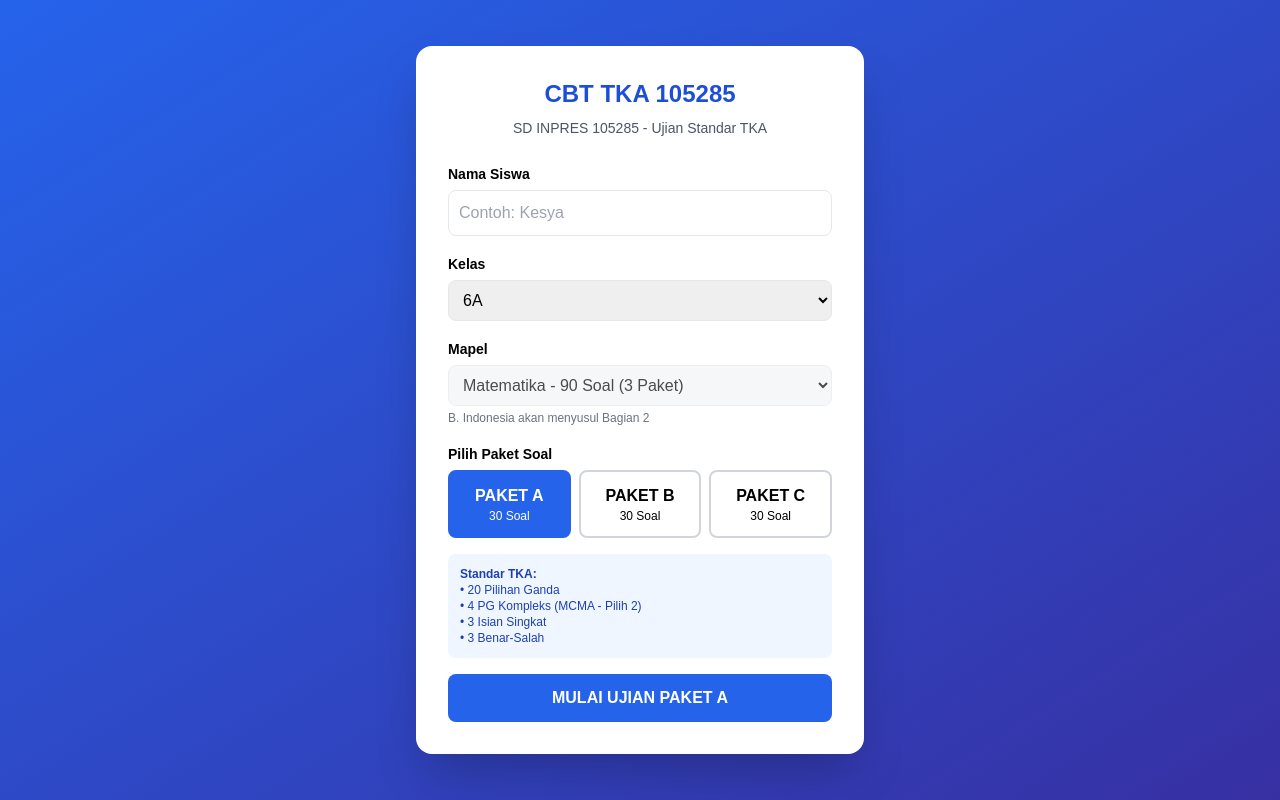
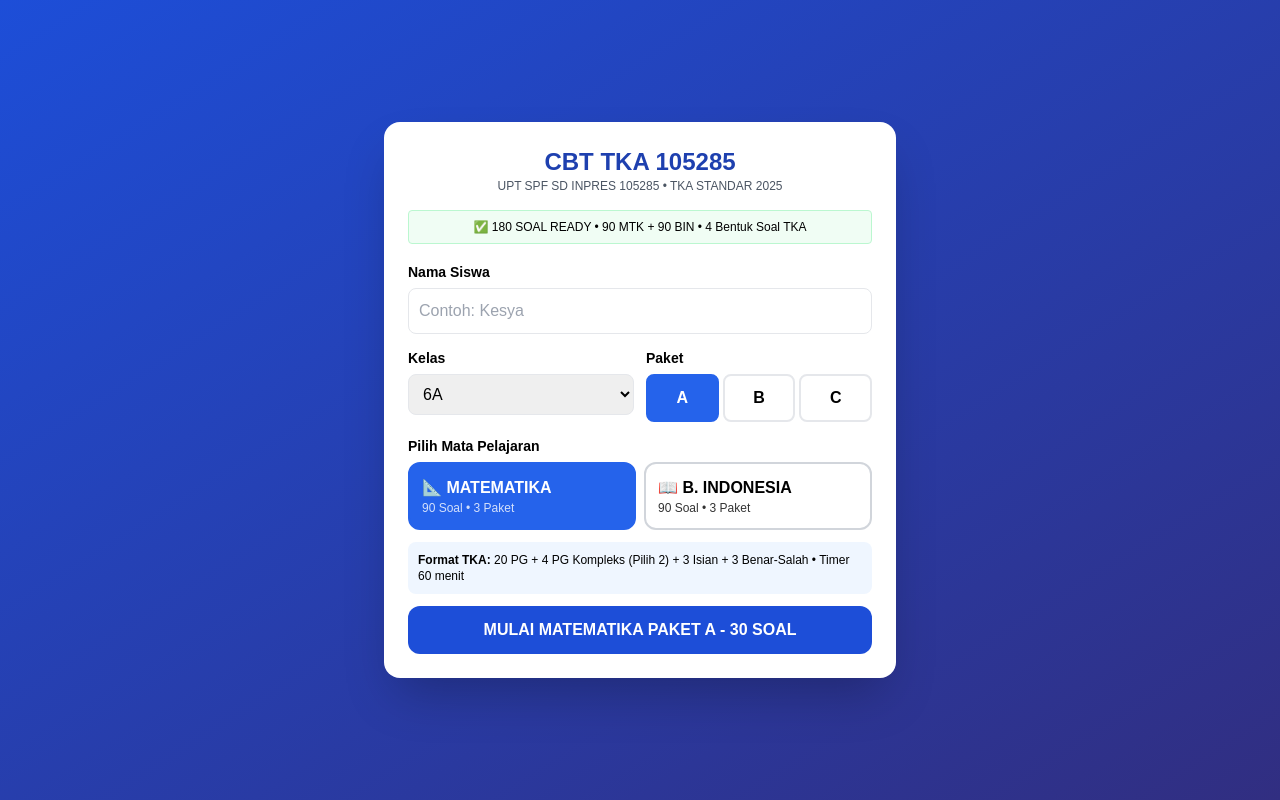
Before and after one commit to asrizarinandar07-del/cbt-tka-105285-v6, a Next.js app: page / in a window 1280 px wide. Built offline with nearby package versions, Linux system fonts and the light colour scheme.

Commit message:
Update page.tsx

```diff
--- a/app/page.tsx
+++ b/app/page.tsx
@@ -1,29 +1,24 @@
 "use client";
 import { useState, useEffect } from "react";
-import { soalMatematika } from "./soalData";
-
-type TipeSoal = "pilihan_ganda" | "mcma" | "isian" | "benar_salah";
+import { soalMatematika, soalIndonesia } from "./soalData";
 
 export default function Page() {
   const [login, setLogin] = useState(false);
   const [nama, setNama] = useState("");
   const [kelas, setKelas] = useState("6A");
+  const [mapel, setMapel] = useState("MATEMATIKA");
   const [paket, setPaket] = useState("A");
   const [soalList, setSoalList] = useState<any[]>([]);
   const [index, setIndex] = useState(0);
   const [jawaban, setJawaban] = useState<Record<number, any>>({});
   const [selesai, setSelesai] = useState(false);
-  const [waktu, setWaktu] = useState(60 * 60); // 60 menit
+  const [waktu, setWaktu] = useState(60 * 60);
 
-  // Timer
   useEffect(() => {
     if (!login || selesai) return;
     const t = setInterval(() => {
       setWaktu((w) => {
-        if (w <= 1) {
-          setSelesai(true);
-          return 0;
-        }
+        if (w <= 1) { setSelesai(true); return 0; }
         return w - 1;
       });
     }, 1000);
@@ -31,95 +26,52 @@ export default function Page() {
   }, [login, selesai]);
 
   const mulaiUjian = () => {
-    if (!nama) {
-      alert("Isi Nama Siswa dulu Pak!");
-      return;
-    }
-    const paketData = (soalMatematika as any)[paket] || soalMatematika.A;
+    if (!nama) { alert("Isi Nama Siswa dulu!"); return; }
+    const bank = mapel === "MATEMATIKA" ? soalMatematika : soalIndonesia;
+    const paketData = (bank as any)[paket];
     setSoalList(paketData);
-    setLogin(true);
-    setIndex(0);
-    setJawaban({});
-    setSelesai(false);
-    setWaktu(60 * 60);
+    setLogin(true); setIndex(0); setJawaban({}); setSelesai(false); setWaktu(60*60);
   };
 
-  const pilihJawaban = (id: number, val: any) => {
-    setJawaban((prev) => ({ ...prev, [id]: val }));
-  };
-
+  const pilihJawaban = (id: number, val: any) => setJawaban(p => ({...p, [id]: val}));
   const pilihMCMA = (id: number, opsi: string) => {
     const cur = jawaban[id] || [];
-    let next;
-    if (cur.includes(opsi)) {
-      next = cur.filter((x: string) => x !== opsi);
-    } else {
-      next = [...cur, opsi];
-    }
-    setJawaban((prev) => ({ ...prev, [id]: next }));
+    const next = cur.includes(opsi) ? cur.filter((x:string)=>x!==opsi) : [...cur, opsi];
+    setJawaban(p => ({...p, [id]: next}));
   };
-
   const hitungNilai = () => {
     let benar = 0;
     soalList.forEach((s) => {
-      const j = jawaban[s.id];
-      if (!j) return;
+      const j = jawaban[s.id]; if (!j) return;
       if (s.tipe === "mcma") {
-        const kunci = s.kunci.sort().join("");
-        const jawab = (j as string[]).sort().join("");
-        if (kunci === jawab) benar++;
+        if (s.kunci.sort().join("") === (j as string[]).sort().join("")) benar++;
       } else if (s.tipe === "isian") {
         if (String(j).toLowerCase().trim() === String(s.kunci).toLowerCase().trim()) benar++;
-      } else {
-        if (j === s.kunci) benar++;
-      }
+      } else { if (j === s.kunci) benar++; }
     });
     return Math.round((benar / soalList.length) * 100);
   };
-
-  const formatWaktu = (detik: number) => {
-    const m = Math.floor(detik / 60);
-    const s = detik % 60;
-    return `${m.toString().padStart(2, "0")}:${s.toString().padStart(2, "0")}`;
-  };
+  const formatWaktu = (d:number) => `${Math.floor(d/60).toString().padStart(2,"0")}:${(d%60).toString().padStart(2,"0")}`;
 
   if (!login) {
     return (
-      <div className="min-h-screen bg-gradient-to-br from-blue-600 to-indigo-800 flex items-center justify-center p-4">
-        <div className="bg-white rounded-2xl shadow-2xl p-8 w-full max-w-md">
-          <h1 className="text-2xl font-bold text-center text-blue-700 mb-2">CBT TKA 105285</h1>
-          <p className="text-center text-gray-600 mb-6 text-sm">SD INPRES 105285 - Ujian Standar TKA</p>
-
-          <div className="space-y-4">
-            <div>
-              <label className="text-sm font-semibold">Nama Siswa</label>
-              <input value={nama} onChange={(e) => setNama(e.target.value)} placeholder="Contoh: Kesya" className="w-full border rounded-lg p-2.5 mt-1" />
+      <div className="min-h-screen bg-gradient-to-br from-blue-700 to-indigo-900 flex items-center justify-center p-4">
+        <div className="bg-white rounded-2xl shadow-2xl p-6 w-full max-w-lg">
+          <h1 className="text-2xl font-black text-center text-blue-800">CBT TKA 105285</h1>
+          <p className="text-center text-xs text-gray-600 mb-4">UPT SPF SD INPRES 105285 • TKA STANDAR 2025</p>
+          <div className="bg-green-50 border border-green-200 p-2 rounded text-xs text-center mb-4">✅ 180 SOAL READY • 90 MTK + 90 BIN • 4 Bentuk Soal TKA</div>
+          <div className="space-y-3">
+            <div><label className="text-sm font-bold">Nama Siswa</label><input value={nama} onChange={e=>setNama(e.target.value)} placeholder="Contoh: Kesya" className="w-full border rounded-lg p-2.5 mt-1"/></div>
+            <div className="grid grid-cols-2 gap-3">
+              <div><label className="text-sm font-bold">Kelas</label><select value={kelas} onChange={e=>setKelas(e.target.value)} className="w-full border rounded-lg p-2.5 mt-1"><option>6A</option><option>6B</option><option>6C</option></select></div>
+              <div><label className="text-sm font-bold">Paket</label><div className="flex gap-1 mt-1">{["A","B","C"].map(p=><button key={p} onClick={()=>setPaket(p)} className={`flex-1 py-2.5 rounded-lg border-2 font-bold ${paket===p?"bg-blue-600 text-white border-blue-600":"bg-white"}`}>{p}</button>)}</div></div>
             </div>
-            <div>
-              <label className="text-sm font-semibold">Kelas</label>
-              <select value={kelas} onChange={(e) => setKelas(e.target.value)} className="w-full border rounded-lg p-2.5 mt-1">
-                <option>6A</option><option>6B</option><option>6C</option>
-              </select>
-            </div>
-            <div>
-              <label className="text-sm font-semibold">Mapel</label>
-              <select className="w-full border rounded-lg p-2.5 mt-1 bg-gray-100" disabled>
-                <option>Matematika - 90 Soal (3 Paket)</option>
-              </select>
-              <p className="text-xs text-gray-500 mt-1">B. Indonesia akan menyusul Bagian 2</p>
-            </div>
-            <div>
-              <label className="text-sm font-semibold">Pilih Paket Soal</label>
-              <div className="grid grid-cols-3 gap-2 mt-1">
-                {["A","B","C"].map((p) => (
-                  <button key={p} onClick={() => setPaket(p)} className={`p-3 rounded-lg border-2 font-bold ${paket===p ? "bg-blue-600 text-white border-blue-600" : "bg-white border-gray-300"}`}>PAKET {p}<div className="text-xs font-normal">30 Soal</div></button>
-                ))}
-              </div>
-            </div>
-            <div className="bg-blue-50 p-3 rounded-lg text-xs text-blue-800">
-              <b>Standar TKA:</b><br/>• 20 Pilihan Ganda<br/>• 4 PG Kompleks (MCMA - Pilih 2)<br/>• 3 Isian Singkat<br/>• 3 Benar-Salah
-            </div>
-            <button onClick={mulaiUjian} className="w-full bg-blue-600 text-white font-bold py-3 rounded-lg hover:bg-blue-700">MULAI UJIAN PAKET {paket}</button>
+            <div><label className="text-sm font-bold">Pilih Mata Pelajaran</label><div className="grid grid-cols-2 gap-2 mt-1">
+              <button onClick={()=>setMapel("MATEMATIKA")} className={`p-3 rounded-xl border-2 text-left ${mapel==="MATEMATIKA"?"bg-blue-600 text-white border-blue-600":"bg-white border-gray-300"}`}><div className="font-bold">📐 MATEMATIKA</div><div className="text-xs opacity-80">90 Soal • 3 Paket</div></button>
+              <button onClick={()=>setMapel("INDONESIA")} className={`p-3 rounded-xl border-2 text-left ${mapel==="INDONESIA"?"bg-orange-600 text-white border-orange-600":"bg-white border-gray-300"}`}><div className="font-bold">📖 B. INDONESIA</div><div className="text-xs opacity-80">90 Soal • 3 Paket</div></button>
+            </div></div>
+            <div className="bg-blue-50 p-2.5 rounded-lg text-xs"><b>Format TKA:</b> 20 PG + 4 PG Kompleks (Pilih 2) + 3 Isian + 3 Benar-Salah • Timer 60 menit</div>
+            <button onClick={mulaiUjian} className="w-full bg-blue-700 text-white font-black py-3 rounded-xl">MULAI {mapel} PAKET {paket} - 30 SOAL</button>
           </div>
         </div>
       </div>
@@ -131,113 +83,28 @@ export default function Page() {
     return (
       <div className="min-h-screen bg-green-50 flex items-center justify-center p-4">
         <div className="bg-white rounded-2xl shadow-xl p-8 w-full max-w-md text-center">
-          <h2 className="text-2xl font-bold text-green-700">Ujian Selesai!</h2>
-          <p className="mt-2">{nama} - {kelas} - Paket {paket}</p>
-          <div className="mt-6 bg-green-600 text-white rounded-xl p-6">
-            <div className="text-sm">NILAI AKHIR</div>
-            <div className="text-5xl font-bold mt-2">{nilai}</div>
-            <div className="text-sm mt-1">{nilai >= 75 ? "LULUS - Mantap!" : "Perlu Belajar Lagi"}</div>
-          </div>
-          <div className="mt-4 text-sm text-left bg-gray-50 p-3 rounded">
-            <div>Benar: {Math.round((nilai/100)*soalList.length)} dari {soalList.length} soal</div>
-            <div>Waktu sisa: {formatWaktu(waktu)}</div>
-          </div>
-          <button onClick={() => {setLogin(false); setSelesai(false);}} className="w-full mt-6 bg-gray-800 text-white py-2.5 rounded-lg">Kembali ke Login</button>
+          <h2 className="text-2xl font-bold text-green-700">Selesai!</h2><p className="mt-1 text-sm">{nama} - {kelas} - {mapel} Paket {paket}</p>
+          <div className="mt-5 bg-gradient-to-br from-green-600 to-emerald-700 text-white rounded-2xl p-6"><div className="text-sm opacity-90">NILAI TKA</div><div className="text-6xl font-black mt-1">{nilai}</div><div className="text-sm mt-2">{nilai>=75?"LULUS - HEBAT!":"BELAJAR LAGI YA"}</div></div>
+          <div className="mt-4 bg-gray-50 p-3 rounded text-sm text-left"><div>Mapel: {mapel}</div><div>Benar: {Math.round((nilai/100)*soalList.length)} / {soalList.length}</div><div>Sisa Waktu: {formatWaktu(waktu)}</div></div>
+          <button onClick={()=>{setLogin(false); setSelesai(false);}} className="w-full mt-5 bg-gray-800 text-white py-3 rounded-xl font-bold">Kembali ke Menu</button>
         </div>
       </div>
     );
   }
 
-  const soal = soalList[index];
-  if (!soal) return null;
-
+  const soal = soalList[index]; if (!soal) return null;
   return (
     <div className="min-h-screen bg-gray-100">
-      <div className="bg-white shadow p-3 flex justify-between items-center sticky top-0 z-10">
-        <div className="font-bold text-blue-700 text-sm">{nama} | Paket {paket} | Soal {index+1}/{soalList.length}</div>
-        <div className="flex gap-3 items-center">
-          <div className="bg-red-600 text-white px-3 py-1 rounded-full text-sm font-bold">{formatWaktu(waktu)}</div>
-          <button onClick={() => setSelesai(true)} className="bg-green-600 text-white px-3 py-1 rounded text-sm">Selesai</button>
+      <div className="bg-white shadow p-3 flex justify-between items-center sticky top-0 z-10"><div className="font-bold text-xs text-blue-700">{mapel} P-{paket} | {nama} | {index+1}/{soalList.length}</div><div className="flex gap-2"><div className="bg-red-600 text-white px-3 py-1 rounded-full text-xs font-bold">{formatWaktu(waktu)}</div><button onClick={()=>setSelesai(true)} className="bg-green-600 text-white px-3 py-1 rounded text-xs">Selesai</button></div></div>
+      <div className="max-w-5xl mx-auto p-3 grid grid-cols-1 md:grid-cols-4 gap-3">
+        <div className="md:col-span-3 bg-white rounded-xl shadow p-5"><div className="flex gap-2 mb-3"><span className={`text-[10px] px-2 py-1 rounded font-black ${soal.tipe==="pilihan_ganda"?"bg-blue-100 text-blue-700":soal.tipe==="mcma"?"bg-purple-100 text-purple-700":soal.tipe==="isian"?"bg-orange-100 text-orange-700":"bg-green-100 text-green-700"}`}>{soal.tipe.toUpperCase()}</span><span className="text-xs text-gray-400">No {soal.id}</span></div><h3 className="text-[16px] font-semibold mb-5">{soal.soal}</h3>
+          {soal.tipe==="pilihan_ganda" && <div className="space-y-2">{Object.entries(soal.opsi).map(([k,v]:any)=><button key={k} onClick={()=>pilihJawaban(soal.id,k)} className={`w-full text-left border-2 p-3 rounded-xl flex gap-2 ${jawaban[soal.id]===k?"border-blue-600 bg-blue-50":"border-gray-200"}`}><span className={`w-7 h-7 rounded-full flex items-center justify-center text-xs font-bold ${jawaban[soal.id]===k?"bg-blue-600 text-white":"bg-gray-200"}`}>{k}</span><span className="text-sm">{v as string}</span></button>)}</div>}
+          {soal.tipe==="mcma" && <div className="space-y-2"><p className="text-[11px] text-purple-700 font-bold">* PILIH 2 JAWABAN BENAR!</p>{Object.entries(soal.opsi).map(([k,v]:any)=>{const checked=(jawaban[soal.id]||[]).includes(k); return <button key={k} onClick={()=>pilihMCMA(soal.id,k)} className={`w-full text-left border-2 p-3 rounded-xl flex gap-2 ${checked?"border-purple-600 bg-purple-50":"border-gray-200"}`}><span className={`w-6 h-6 rounded border-2 flex items-center justify-center text-xs ${checked?"bg-purple-600 text-white border-purple-600":"border-gray-300"}`}>{checked?"✓":""}</span><span className="text-sm font-bold">{k}.</span><span className="text-sm">{v as string}</span></button>})}</div>}
+          {soal.tipe==="isian" && <div><input value={jawaban[soal.id]||""} onChange={e=>pilihJawaban(soal.id,e.target.value)} placeholder="Ketik jawaban..." className="w-full border-2 border-orange-300 rounded-xl p-3"/><p className="text-[11px] text-gray-500 mt-1">Tidak case-sensitive, contoh: fabel / malas / 120</p></div>}
+          {soal.tipe==="benar_salah" && <div className="space-y-2">{Object.entries(soal.opsi).map(([k,v]:any)=><button key={k} onClick={()=>pilihJawaban(soal.id,k)} className={`w-full text-left border-2 p-3 rounded-xl ${jawaban[soal.id]===k?"border-green-600 bg-green-50":"border-gray-200"}`}><span className="text-sm font-bold">{k}. {v as string}</span></button>)}</div>}
+          <div className="flex justify-between mt-8"><button disabled={index===0} onClick={()=>setIndex(index-1)} className="px-4 py-2 rounded-xl bg-gray-200 text-sm disabled:opacity-40">← Prev</button>{index<soalList.length-1?<button onClick={()=>setIndex(index+1)} className="px-5 py-2 rounded-xl bg-blue-600 text-white text-sm font-bold">Next →</button>:<button onClick={()=>setSelesai(true)} className="px-5 py-2 rounded-xl bg-green-600 text-white text-sm font-bold">Selesai</button>}</div>
         </div>
-      </div>
-
-      <div className="max-w-4xl mx-auto p-4 grid grid-cols-1 md:grid-cols-4 gap-4">
-        <div className="md:col-span-3 bg-white rounded-xl shadow p-6">
-          <div className="flex gap-2 mb-3">
-            <span className={`text-xs px-2 py-1 rounded font-bold ${soal.tipe==="pilihan_ganda"?"bg-blue-100 text-blue-700": soal.tipe==="mcma"?"bg-purple-100 text-purple-700": soal.tipe==="isian"?"bg-orange-100 text-orange-700":"bg-green-100 text-green-700"}`}>{soal.tipe.toUpperCase()}</span>
-            <span className="text-xs text-gray-500">No. {soal.id}</span>
-          </div>
-          <h3 className="text-lg font-semibold mb-6 leading-relaxed">{soal.soal}</h3>
-
-          {soal.tipe === "pilihan_ganda" && (
-            <div className="space-y-2">
-              {Object.entries(soal.opsi).map(([k, v]: any) => (
-                <button key={k} onClick={() => pilihJawaban(soal.id, k)} className={`w-full text-left border-2 p-3 rounded-lg flex gap-3 ${jawaban[soal.id]===k ? "border-blue-600 bg-blue-50" : "border-gray-200"}`}>
-                  <span className={`w-7 h-7 rounded-full flex items-center justify-center text-sm font-bold ${jawaban[soal.id]===k ? "bg-blue-600 text-white" : "bg-gray-200"}`}>{k}</span>
-                  <span>{v as string}</span>
-                </button>
-              ))}
-            </div>
-          )}
-
-          {soal.tipe === "mcma" && (
-            <div className="space-y-2">
-              <p className="text-xs text-purple-700 mb-2 font-semibold">* Centang 2 jawaban yang benar!</p>
-              {Object.entries(soal.opsi).map(([k, v]: any) => {
-                const checked = (jawaban[soal.id] || []).includes(k);
-                return (
-                  <button key={k} onClick={() => pilihMCMA(soal.id, k)} className={`w-full text-left border-2 p-3 rounded-lg flex gap-3 ${checked ? "border-purple-600 bg-purple-50" : "border-gray-200"}`}>
-                    <span className={`w-6 h-6 rounded border-2 flex items-center justify-center ${checked ? "bg-purple-600 border-purple-600 text-white" : "border-gray-300"}`}>{checked ? "✓" : ""}</span>
-                    <span className="font-bold">{k}.</span><span>{v as string}</span>
-                  </button>
-                );
-              })}
-            </div>
-          )}
-
-          {soal.tipe === "isian" && (
-            <div>
-              <input value={jawaban[soal.id] || ""} onChange={(e) => pilihJawaban(soal.id, e.target.value)} placeholder="Ketik jawaban angka/kata di sini..." className="w-full border-2 border-orange-300 rounded-lg p-3 focus:border-orange-500 outline-none" />
-              <p className="text-xs text-gray-500 mt-2">Contoh: 120 atau 0,75 atau malas</p>
-            </div>
-          )}
-
-          {soal.tipe === "benar_salah" && (
-            <div className="space-y-2">
-              {Object.entries(soal.opsi).map(([k, v]: any) => (
-                <button key={k} onClick={() => pilihJawaban(soal.id, k)} className={`w-full text-left border-2 p-3 rounded-lg ${jawaban[soal.id]===k ? "border-green-600 bg-green-50" : "border-gray-200"}`}>
-                  <span className="font-bold">{k}. {v as string}</span>
-                </button>
-              ))}
-            </div>
-          )}
-
-          <div className="flex justify-between mt-8">
-            <button disabled={index===0} onClick={() => setIndex(index-1)} className="px-5 py-2 rounded-lg bg-gray-200 disabled:opacity-50">← Sebelumnya</button>
-            {index < soalList.length-1 ? (
-              <button onClick={() => setIndex(index+1)} className="px-5 py-2 rounded-lg bg-blue-600 text-white">Selanjutnya →</button>
-            ) : (
-              <button onClick={() => setSelesai(true)} className="px-5 py-2 rounded-lg bg-green-600 text-white">Selesai & Lihat Nilai</button>
-            )}
-          </div>
-        </div>
-
-        <div className="bg-white rounded-xl shadow p-4 h-fit">
-          <h4 className="font-bold text-sm mb-3">Navigasi Soal Paket {paket}</h4>
-          <div className="grid grid-cols-5 gap-2">
-            {soalList.map((s, i) => {
-              const sudah = jawaban[s.id] !== undefined && (Array.isArray(jawaban[s.id]) ? jawaban[s.id].length > 0 : String(jawaban[s.id]).length > 0);
-              return (
-                <button key={s.id} onClick={() => setIndex(i)} className={`h-9 rounded text-sm font-bold ${i===index ? "bg-blue-600 text-white" : sudah ? "bg-green-500 text-white" : "bg-gray-200"}`}>{i+1}</button>
-              );
-            })}
-          </div>
-          <div className="mt-4 text-xs space-y-1">
-            <div className="flex gap-2 items-center"><div className="w-3 h-3 bg-blue-600 rounded"></div> Sedang dikerjakan</div>
-            <div className="flex gap-2 items-center"><div className="w-3 h-3 bg-green-500 rounded"></div> Sudah dijawab</div>
-            <div className="flex gap-2 items-center"><div className="w-3 h-3 bg-gray-200 rounded"></div> Belum dijawab</div>
-          </div>
-        </div>
+        <div className="bg-white rounded-xl shadow p-3 h-fit"><h4 className="font-bold text-xs mb-2">Soal {mapel} Paket {paket}</h4><div className="grid grid-cols-5 gap-1.5">{soalList.map((s,i)=>{const sudah=jawaban[s.id]!==undefined && (Array.isArray(jawaban[s.id])?jawaban[s.id].length>0:String(jawaban[s.id]).length>0); return <button key={s.id} onClick={()=>setIndex(i)} className={`h-8 rounded text-xs font-bold ${i===index?"bg-blue-600 text-white":sudah?"bg-green-500 text-white":"bg-gray-100"}`}>{i+1}</button>})}</div></div>
       </div>
     </div>
   );
```
